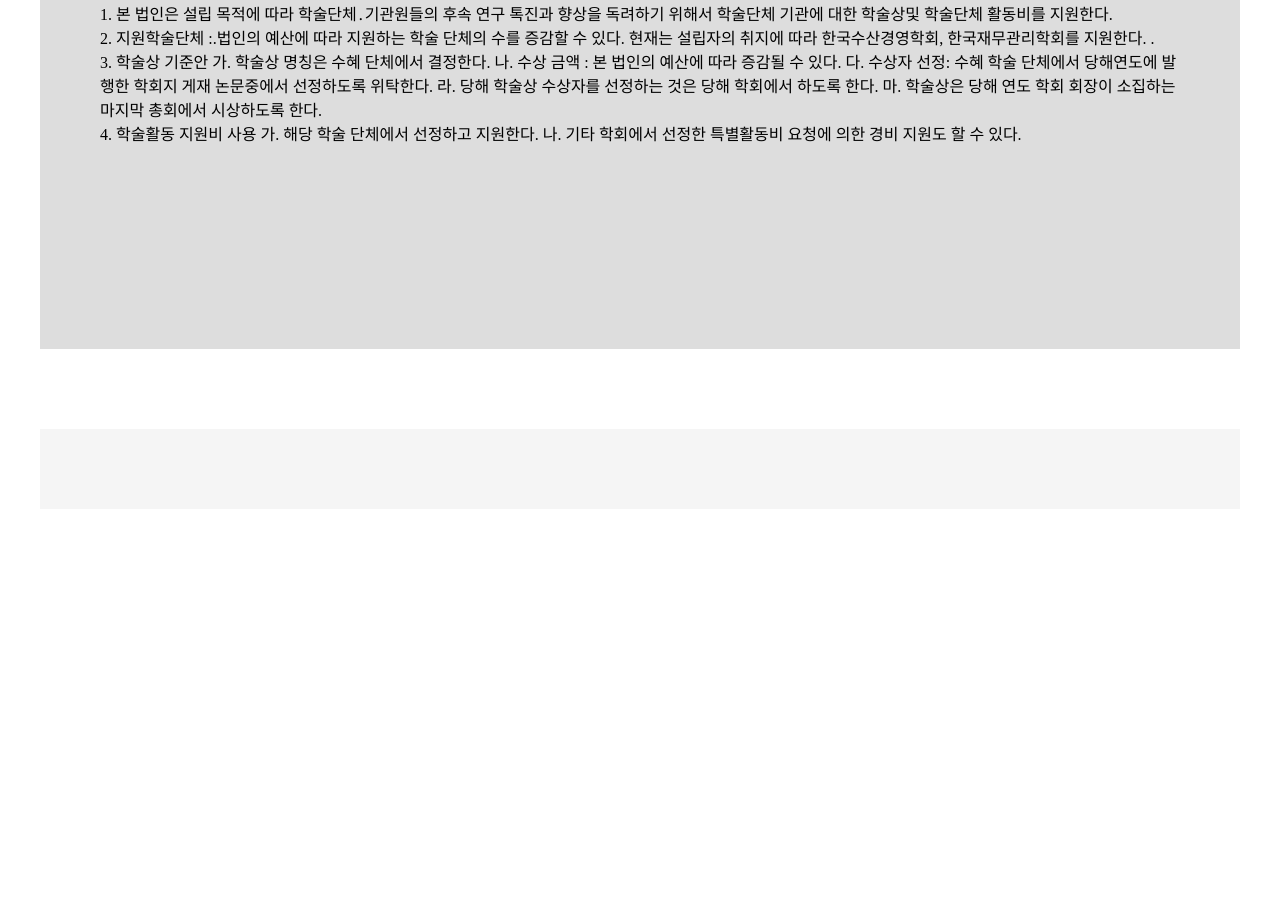
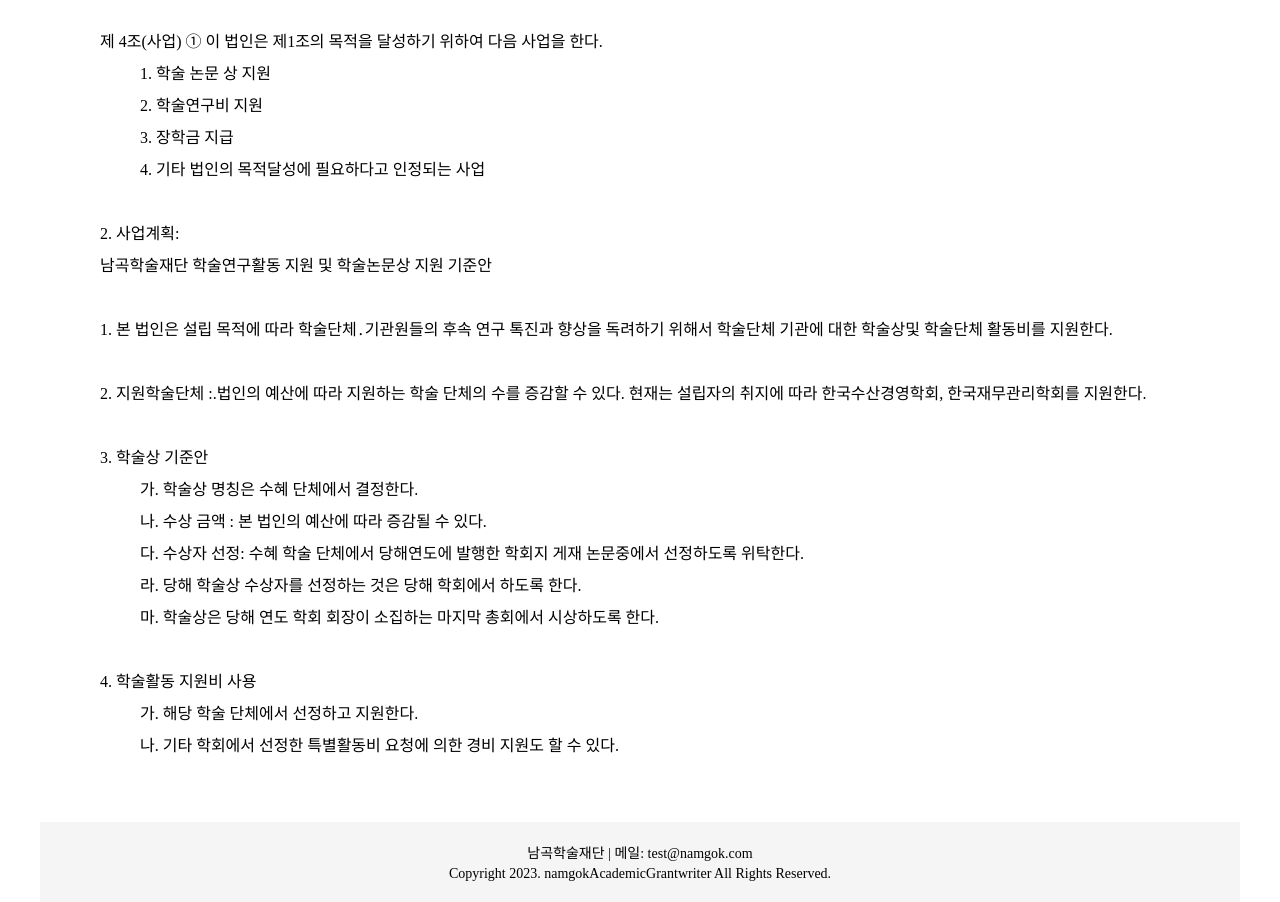
Before and after one commit to puppyGugu/namgok, a plain HTML site: page subPage/business.html in a window 1280 px wide. Shown: the part 291-1193 px from the top of the page. Before the commit the page ends 800 px from the top, so only its background shows below. Drawn offline with Linux system fonts and the light colour scheme; a web font is replaced by a local one.

Commit message:
서브 페이지 indent 및 푸터 display 변경

```diff
--- a/css/font.css
+++ b/css/font.css
@@ -29,9 +29,3 @@
     font-family: 'noto-sans-Thin';
     src: url("../font/NotoSansKR-Thin.otf");
 }
-
-/* @font-face{
-    font-family: 'noto-sans';
-    font-weight: 500;
-    src: url("../font/NotoSansKR-Black.otf"), url("../font/NotoSansKR-Bold.otf"), url("../font/NotoSansKR-Light.otf"), url("../font/NotoSansKR-Medium.otf"), url("../font/NotoSansKR-Regular.otf"), url("../font/NotoSansKR-Thin.otf");
-} */
--- a/css/style.css
+++ b/css/style.css
@@ -4,26 +4,36 @@
 /* 전체 */
 body{font-family: 'noto-sans-Regular';}
 
-/* wrap */
-#wrap{width:1200px; padding:70px 0 120px 0; margin:0 auto; box-sizing:border-box;}
+/* wrapMain */
+#wrapMain{width:1200px; padding:70px 0 0 0; margin:0 auto; box-sizing:border-box;}
+
+#wrapSub{width:1200px; padding:70px 0 0 0; margin:0 auto; box-sizing:border-box;}
 
 /* header */
-#header{position:fixed; top:0; left:50%; transform:translate(-50%, 0); display:flex; justify-content:space-between; align-items:center; width:1200px; height:70px; padding:0 100px; box-sizing:border-box; background-color:#aaa;}
+#header{position:fixed; top:0; left:50%; transform:translate(-50%, 0); display:flex; justify-content:space-between; align-items:center; width:1200px; height:70px; padding:0 100px; box-sizing:border-box; background-color:#f5f5f5;}
 
-#header .logo{color:red; text-decoration:none;}
+#header .logo{font-size:18px; font-weight:600; color:#000; text-decoration:none;}
 
 #header .menu{display:flex; align-items:center;}
 #header .menu > li{margin:0 10px;}
 #header .menu > li > a{color:#000; text-decoration:none;}
 
 /* container */
-#container{width:100%; height:570px; padding:60px 60px 0; background-color:#ddd; box-sizing:border-box;}
+#wrapMain #container, #wrapSub #container{width:100%; box-sizing:border-box;}
 
-#container .mainImg{width:800px; height:400px; margin:0 auto; background-color:aliceblue;}
+/* container - main */
+#wrapMain #container .mainImg{margin:0 auto;}
+#wrapMain #container .mainImg .mainBanner{width:100%;}
 
+/* container - sub */
+#wrapSub #container{padding:60px;}
+#wrapSub #container .title{font-size:20px;}
+#wrapSub #container .text{display:block; margin-top:30px; line-height:32px;}
+#wrapSub #container .text .indent{text-indent:40px;}
 
 /* footer */
-#footer{position:fixed; bottom:0; left:50%; transform:translate(-50%, 0); width:1200px; height:40px; padding:20px 0; background-color:#f5f5f5; font-size:14px; text-align:center;}
+/* #footer{position:fixed; bottom:0; left:50%; transform:translate(-50%, 0); width:1200px; height:40px; padding:20px 0; background-color:#f5f5f5; font-size:14px; text-align:center;} */
+#footer{width:1200px; height:40px; padding:20px 0; background-color:#f5f5f5; font-size:14px; text-align:center;}
 
 #footer .address{font-style:normal;}
 #footer .address > a{color:#000; text-decoration:none;}
--- a/subPage/business.html
+++ b/subPage/business.html
@@ -6,9 +6,10 @@
     <meta name="viewport" content="width=device-width, initial-scale=1.0">
     <title>남곡학술재단 홈페이지</title>
     <link rel="stylesheet" href="../css/style.css">
+    <link rel="stylesheet" href="../css/font.css">
 </head>
 <body>
-    <div id="wrap">
+    <div id="wrapSub">
         <header id="header">
             <a class="logo" href="../index.html">남곡학술재단</a>
             <ul class="menu">
@@ -21,38 +22,41 @@
         </header>
 
         <div id="container">
-            남곡 학술 재단 사업
-            <br /><br />
-            1. 근거 기준: 정관
-            제 1조(목적)  이 법인은 사회일반의 이익에 공여하기 위하여 공익법인의 설립운영에 관한 법률의 규정에 따라 학술단체․기관의 연구 활동 및 연구비지원과 장학사업을 목적으로 한다.
-            <br />
-            제 4조(사업)  ① 이 법인은 제1조의 목적을 달성하기 위하여 다음 사업을 한다.
-                1. 학술 논문 상 지원
-                2. 학술연구비 지원
-                3. 장학금 지급
-                4. 기타 법인의 목적달성에 필요하다고 인정되는 사업
-            <br />
-            2. 사업계획:
-            남곡학술재단 학술연구활동 지원 및 학술논문상 지원 기준안
-            <br />
-            1. 본 법인은 설립 목적에 따라 학술단체․기관원들의 후속 연구 톡진과 향상을 독려하기 위해서 학술단체 기관에 대한 학술상및 학술단체 활동비를 지원한다.
-            <br />
-            2. 지원학술단체 :.법인의 예산에 따라 지원하는 학술 단체의 수를 증감할 수 있다. 현재는 설립자의 취지에 따라 한국수산경영학회, 한국재무관리학회를 지원한다.
-            .
-            <br />
-            3. 학술상 기준안
-                가.  학술상 명칭은 수혜 단체에서 결정한다.
-                나.  수상 금액 :  본 법인의 예산에 따라 증감될 수 있다.
-                다.  수상자 선정: 수혜 학술 단체에서 당해연도에 발행한 학회지 게재 논문중에서  선정하도록 위탁한다.
-            라.  당해 학술상 수상자를 선정하는 것은 당해 학회에서 하도록 한다.
-            마.  학술상은 당해 연도 학회 회장이 소집하는 마지막 총회에서 시상하도록 한다.
-            <br />
-            4. 학술활동 지원비 사용
-            가. 해당 학술 단체에서 선정하고 지원한다.
-            나. 기타 학회에서 선정한 특별활동비 요청에 의한 경비 지원도 할 수 있다.
+            <strong class="title">
+                남곡 학술 재단 사업
+            </strong>
+
+            <span class="text">
+                1. 근거 기준: 정관<br />
+                제 1조(목적)  이 법인은 사회일반의 이익에 공여하기 위하여 공익법인의 설립운영에 관한 법률의 규정에 따라 학술단체․기관의 연구 활동 및 연구비지원과 장학사업을 목적으로 한다.<br /><br />
+                제 4조(사업)  ① 이 법인은 제1조의 목적을 달성하기 위하여 다음 사업을 한다.<br />
+                <p class="indent">1. 학술 논문 상 지원</p>
+                <p class="indent">2. 학술연구비 지원</p>
+                <p class="indent">3. 장학금 지급</p>
+                <p class="indent">4. 기타 법인의 목적달성에 필요하다고 인정되는 사업</p><br />
+                2. 사업계획:<br />
+                남곡학술재단 학술연구활동 지원 및 학술논문상 지원 기준안<br /><br />
+                1. 본 법인은 설립 목적에 따라 학술단체․기관원들의 후속 연구 톡진과 향상을 독려하기 위해서 학술단체 기관에 대한 학술상및 학술단체 활동비를 지원한다.<br /><br />
+                2. 지원학술단체 :.법인의 예산에 따라 지원하는 학술 단체의 수를 증감할 수 있다. 현재는 설립자의 취지에 따라 한국수산경영학회, 한국재무관리학회를 지원한다.<br /><br />
+                3. 학술상 기준안<br />
+                <p class="indent">가. 학술상 명칭은 수혜 단체에서 결정한다.</p>
+                <p class="indent">나. 수상 금액 :  본 법인의 예산에 따라 증감될 수 있다.</p>
+                <p class="indent">다. 수상자 선정: 수혜 학술 단체에서 당해연도에 발행한 학회지 게재 논문중에서  선정하도록 위탁한다.</p>
+                <p class="indent">라. 당해 학술상 수상자를 선정하는 것은 당해 학회에서 하도록 한다.</p>
+                <p class="indent">마. 학술상은 당해 연도 학회 회장이 소집하는 마지막 총회에서 시상하도록 한다.</p><br />
+                4. 학술활동 지원비 사용<br />
+                <p class="indent">가. 해당 학술 단체에서 선정하고 지원한다.</p>
+                <p class="indent">나. 기타 학회에서 선정한 특별활동비 요청에 의한 경비 지원도 할 수 있다.</p>
+            </span>
         </div>
 
-        <footer id="footer"></footer>
+        <footer id="footer">
+            <address class="address">
+                <span>남곡학술재단 |</span>
+                메일: <a href="mailto:test@namgok.com">test@namgok.com</a>
+            </address>
+            <p class="copy">Copyright 2023. namgokAcademicGrantwriter All Rights Reserved.</p>
+        </footer>
     </div>
 </body>
 </html>
```
Also changed, not shown: index.html (+2 -2 lines), subPage/current.html (+16 -3 lines), subPage/director.html (+39 -3 lines), subPage/now.html (+16 -3 lines), subPage/standard.html (+16 -3 lines), img/mainBanner.jpg (added), 1 other file.
